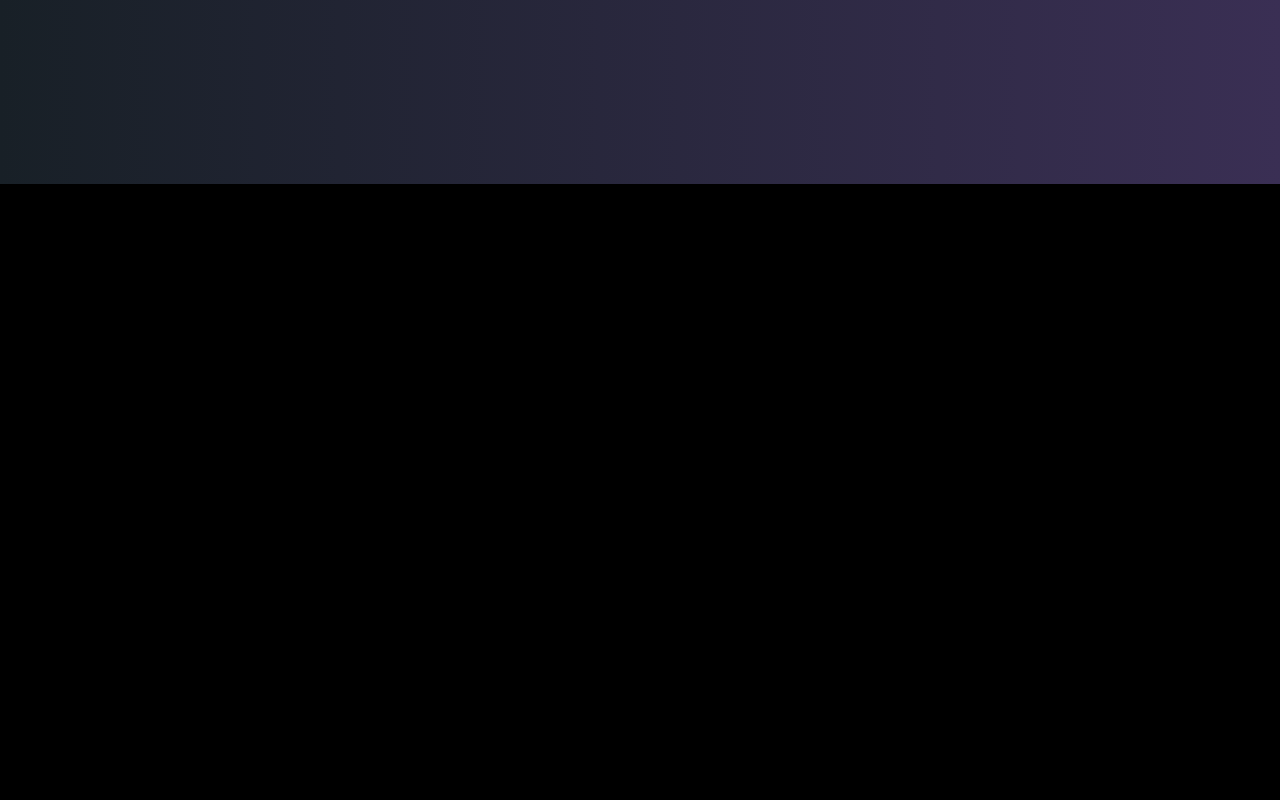
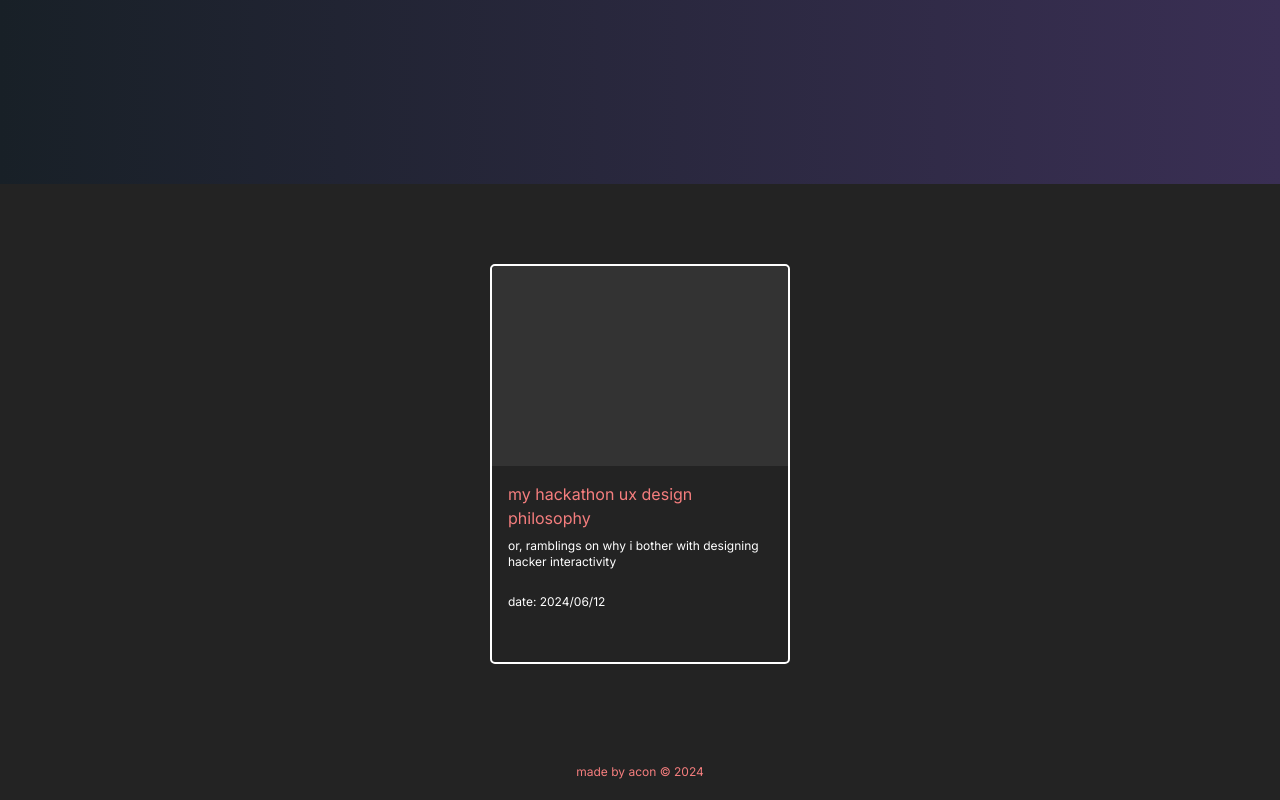
Before and after one commit to acornitum/acornitum.github.io, a Next.js app: page / in a window 1280 px wide. Shown: the part 616-1416 px from the top of the page. Before the commit the page ends 800 px from the top, so only its background shows below. Built offline with nearby package versions, Linux system fonts and the light colour scheme.

Commit message:
hoping to not break anything

```diff
--- a/src/app/page.tsx
+++ b/src/app/page.tsx
@@ -38,17 +38,37 @@ export default function Home() {
 
         </div>
 
-        <div className="">
-
-
+        <div className="landing-right">
 
         </div>
+
+      </div>
 
 
 
 
 
+      <div className="blog bg-[#232323] flex items-center flex-wrap flex-row justify-center pt-20 pb-5 px-[10vw] py-0;">
+
+        <div className="post h-[400px] w-[300px] border-[color:white] border-[length:2px] rounded-[5px]"><a href="./blog/hackathon-ux-design-philosophy">
+
+          <div className="post-image h-[200px] w-full bg-[#333333] rounded-t-[5px]"></div>
+          <div className="post-content p-4">
+            <p className="text-[rgb(245,126,126)] pb-2">my hackathon ux design philosophy</p>
+            <p className="text-[color:white] text-xs pb-6">or, ramblings on why i bother with designing hacker interactivity</p>
+            <p className="text-[color:white] text-xs">date: 2024/06/12</p>
+          </div>
+
+        </a></div>
+
       </div>
+
+      <div className="bg-[#232323] flex justify-center text-xs pb-5 pt-20">
+        <p><a href="https://github.com/acornitum" className="text-[rgb(245,126,126)]">made by acon © 2024</a></p>
+      </div>
+
+
+
     </main>
   );
 }
```
Also changed, not shown: src/app/blog/hackathon-ux-design-philosophy.md (renamed from posts/hackathon-ux-design-philosophy.md), 1 other file (tests, documents, lock files or other folders).
